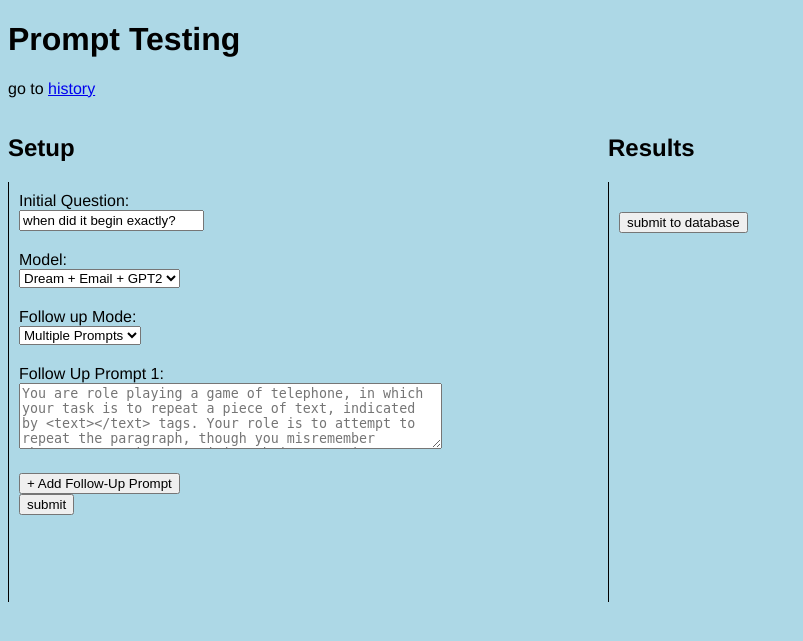
After one commit to mayraberrones94/chatbot_llm, a Python web app: template templates/index.html in a window 1280 px wide. The commit adds this page. Shown: the top 641 px of the page, without its empty margins (0-803 px from the left). Run offline with Jinja, Linux system fonts and the light colour scheme; the template is opened without the code that fills it, so the values that code supplies are empty.

Commit message:
formatting changes

```diff
--- a/static/main.js
+++ b/static/main.js
@@ -97,6 +97,8 @@ form.addEventListener("submit", function(e) {
 
             // Create textarea
             const textarea = document.createElement("textarea");
+            textarea.rows = "4";
+            textarea.cols = "50";
             textarea.name = `response_${i}`;
             textarea.value = r;
             // Store speaker info as data attribute
--- a/static/style.css
+++ b/static/style.css
@@ -21,6 +21,10 @@ label {
 	flex-direction: row;
 }
 
+#initial {
+	margin-bottom: 20px;
+}
+
 #main > div {
 	width: 600px;
 }
--- a/templates/history.html
+++ b/templates/history.html
@@ -6,6 +6,7 @@
 </head>
 <body>
     <h1>Dialogue History</h1>
+    <p>return to <a href="/">main page</a></p>
     <div id="dialogues-container"></div>
     <script>
         // Load dialogues when page loads
@@ -35,9 +36,10 @@
 
         function createDialogueElement(dialogue) {
             const dialogueDiv = document.createElement('div');
-            dialogueDiv.style.border = '1px solid #ccc';
+            // dialogueDiv.style.border = '1px solid black';
             dialogueDiv.style.margin = '10px 0';
             dialogueDiv.style.padding = '10px';
+            dialogueDiv.style.borderBottom = '1px solid black';
 
             // Create header with ID and expand/collapse button
             const header = document.createElement('div');
@@ -55,7 +57,6 @@
             const dateText = document.createElement('span');
             dateText.textContent = ` (${new Date(dialogue.created_at).toLocaleString()})`;
             dateText.style.fontWeight = 'normal';
-            dateText.style.color = '#666';
 
             header.appendChild(expandSymbol);
             header.appendChild(idText);
--- /dev/null
+++ b/templates/index.html
@@ -0,0 +1,73 @@
+<!DOCTYPE html>
+<html>
+<head>
+<title>Prompt Testing</title>
+<link rel="stylesheet" href="/static/style.css" />
+</head>
+<body>
+<h1>Prompt Testing</h1>
+<p>go to <a href="/history">history</a></p>
+<div id="main">
+    <div>
+    <h2>Setup</h2>
+    <div id="form-container">
+        <form id="prompt-form" method="get">
+
+        <label for="initial-prompt">Initial Question:</label>
+        <input type="text" value="when did it begin exactly?" name="initial-prompt" />
+
+            <label for="model">Model:</label>
+            <select id="model" name="model">
+                <option value="dream_gpt2">Dream + GPT2</option>
+                <option value="dream_email" selected>Dream + Email + GPT2</option>
+            </select>
+
+            <label for="mode">Follow up Mode:</label>
+            <select id="mode" name="mode">
+                <option value="single">Single Prompt</option>
+                <option value="multiple" selected>Multiple Prompts</option>
+            </select>
+
+            <!-- Single prompts container -->
+            <div id="single-prompt-section" style="display: none; margin-top: 10px;">
+                <div class="prompt-wrapper">
+                    <label for="single-prompt">Prompt:</label>
+                    <textarea id="single-prompt" name="single-prompt" rows="4" cols="50"
+                        placeholder="Enter your full prompt here..."></textarea>
+                    <p> Note: the phrase "Separate each generated text with an underscore." is added onto this prompt on the backend to allow the single response of the model to be split into multiple phrases. You shouldn't need to add any additional separators. </p>
+                </div>
+            </div>
+
+            <!-- Multiple prompts container -->
+            <div id="multiple-prompts-section" style="margin-top: 10px;">
+                <div id="follow-up">
+                    <div class="prompt-wrapper">
+                    <label for="claude-p1">Follow Up Prompt 1:</label>
+                    <textarea id="claude-p1" name="claude-prompts" rows="4" cols="50"
+                        placeholder="You are role playing a game of telephone, in which your task is to repeat a piece of text, indicated by <text></text> tags. Your role is to attempt to repeat the paragraph, though you misremember phrases, sometimes retaining their approximate meaning but changing the words, sometimes changing the meaning quite a bit but retaining some of the texture. Aim for a natural tone. Do NOT include any extra commentary or explanation."></textarea>
+                    </div>
+                </div>
+                <button type="button" id="add-prompt-btn">+ Add Follow-Up Prompt</button>
+            </div>
+
+
+            <button type="submit">submit</button>
+        </form>
+    </div>
+    </div>
+
+    <div>
+        <h2>Results</h2>
+        <div id="results">
+            <div id="initial"> </div>
+            <form id="db-form">
+                <div id="db-form-inner">
+                </div>
+                <button type="submit">submit to database</button>
+            </form>
+        </div>
+    </div>
+</div>
+</body>
+<script src="/static/main.js"></script>
+</html>
```
Also changed, not shown: flask_app_chat.py (+5 -5 lines).
